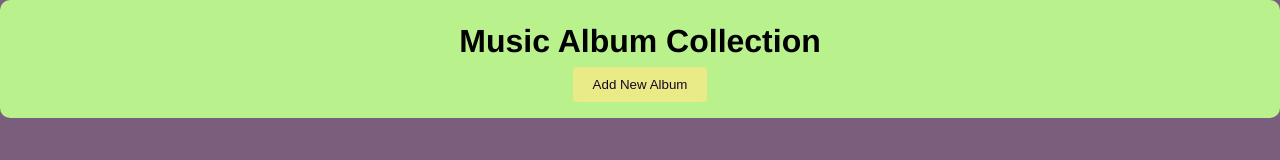
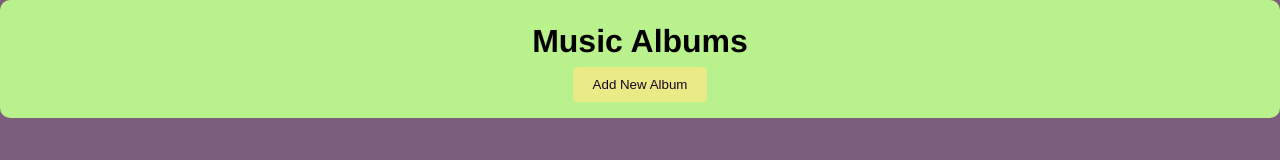
Before and after one commit to mbporter/ass-14.github.io, a website: page public/index.html in a window 1280 px wide. Drawn offline with Linux system fonts and the light colour scheme; no server answers.

Commit message:
Update index.html

```diff
--- a/public/index.html
+++ b/public/index.html
@@ -2,14 +2,14 @@
 <html lang="en">
 
 <head>
-    <title>Music Album Collection</title>
+    <title>Music Albums</title>
     <link rel="stylesheet" href="styles.css">
     <script src="script.js"></script>
 </head>
 
 <body>
     <header>
-        <h1>Music Album Collection</h1>
+        <h1>Music Albums</h1>
         <button id="add-album-button">Add New Album</button>
     </header>
 
```
